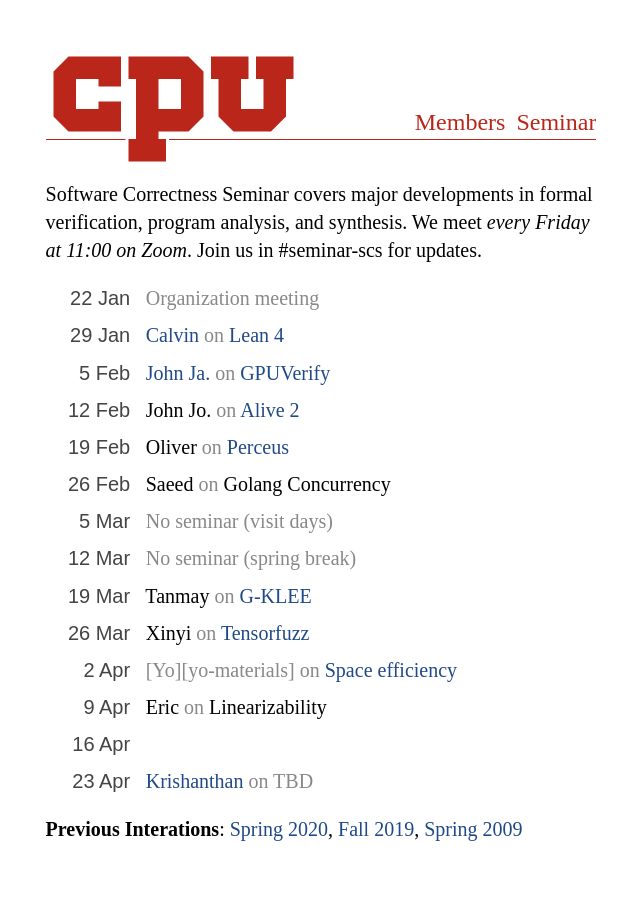
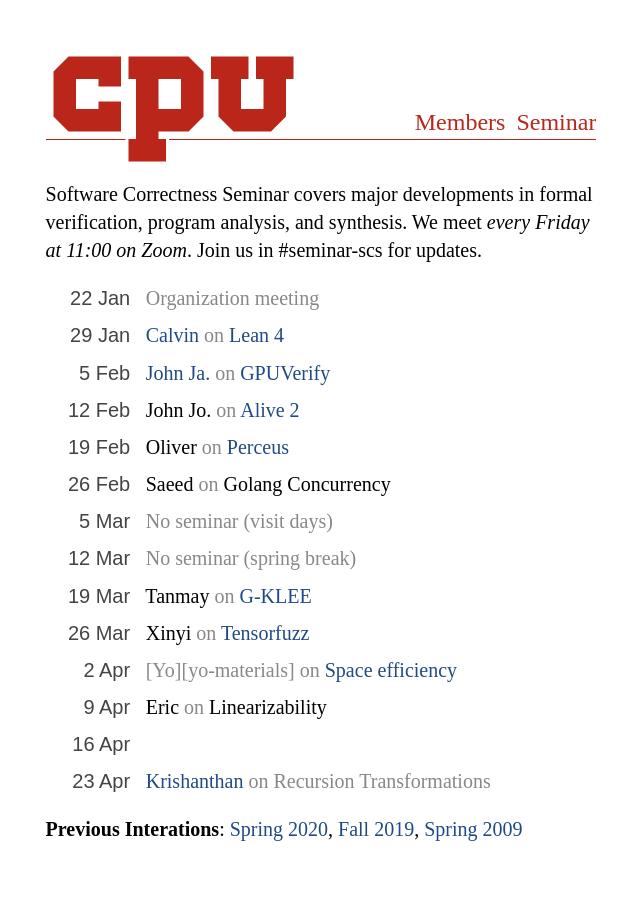
Before and after one commit to CPUtah/cputah.github.io, a Jekyll site: the page built from scs/index.md, in a window 1280 px wide. Shown: the whole page, without its empty margins (319-959 px from the left). Built offline with Jekyll 4.4.1, drawn with Linux system fonts in a browser that asks for light colours.

Commit message:
Updated title

```diff
--- a/scs/index.md
+++ b/scs/index.md
@@ -21,7 +21,7 @@ at 11:00 on Zoom*. Join us in #seminar-scs for updates.
 -  **2 Apr** [Yo][yo-materials] on [Space efficiency](https://dl.acm.org/doi/pdf/10.1145/3434299)
 -  **9 Apr** *Eric* on *Linearizability*
 - **16 Apr**
-- **23 Apr** [Krishanthan][krish] on TBD
+- **23 Apr** [Krishanthan][krish] on Recursion Transformations
 
 [krish]: https://kirshanthans.github.io
 [calvin-materials]: https://git.sr.ht/~pounce/demo/tree
```
